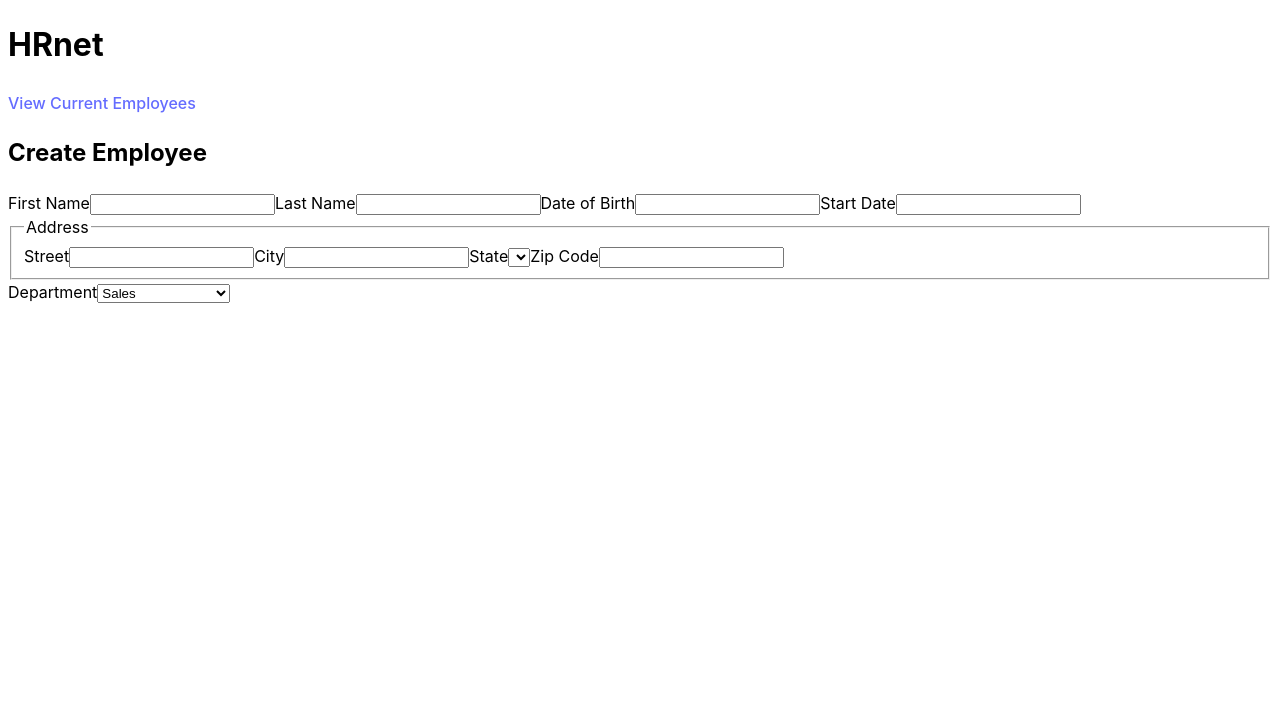
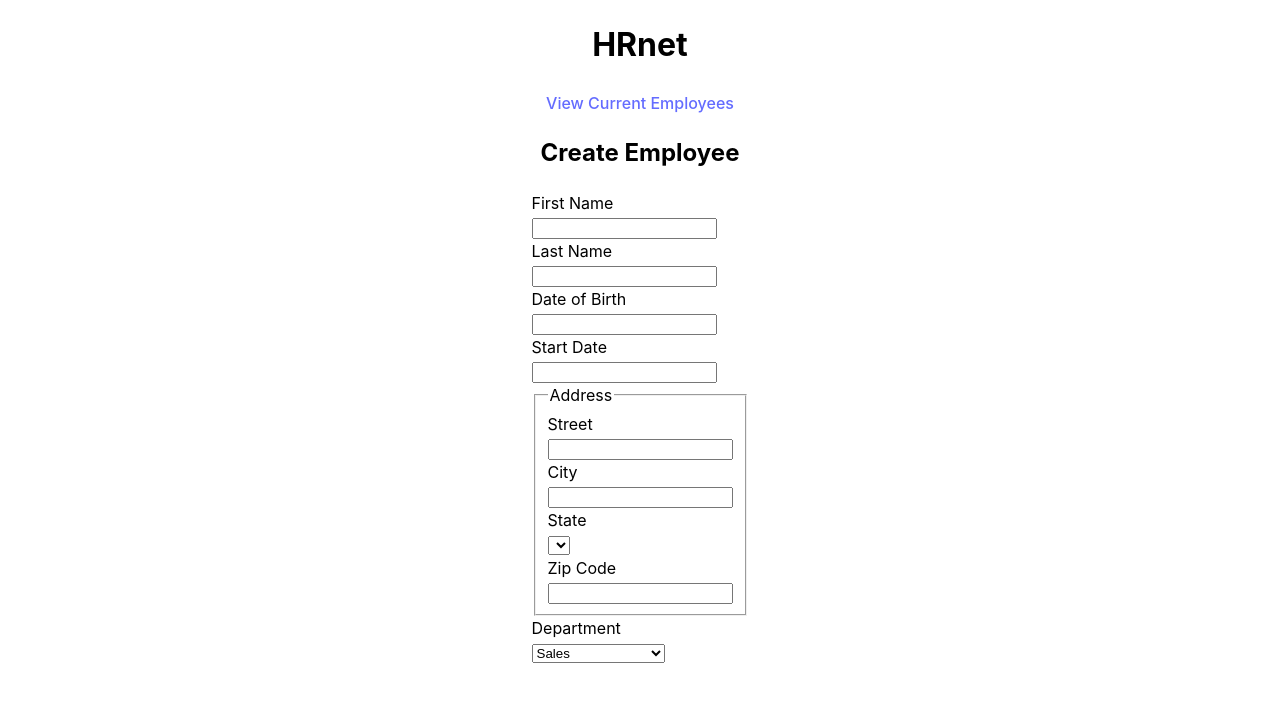
Before and after one commit to MaxenceCalifano/P14_jquery_to_react, a React (Vite) app: page / in a window 1280 px wide. Shown: the top 702 px of the page. Built offline with nearby package versions, Linux system fonts and the light colour scheme.

Commit message:
style home

```diff
--- a/src/Pages/Home.jsx
+++ b/src/Pages/Home.jsx
@@ -1,5 +1,5 @@
 import { Link } from "react-router-dom";
-
+import '../css/home.module.css'
 function Home() {
     return (
         <div>
--- /dev/null
+++ b/src/css/home.module.css
@@ -0,0 +1,15 @@
+main {
+    display: flex;
+    flex-direction: column;
+    align-items: center;
+    justify-content: center;
+}
+
+h1 {
+    display: flex;
+    justify-content: center;
+}
+
+label {
+    display: block;
+}
```
